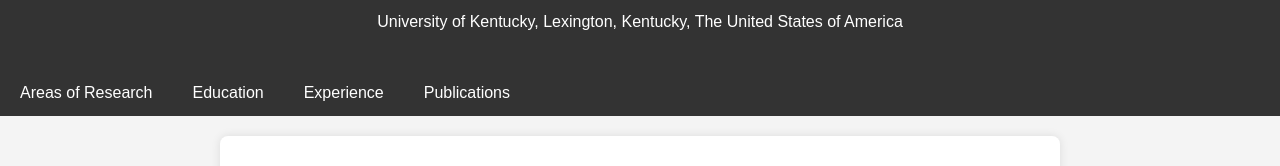
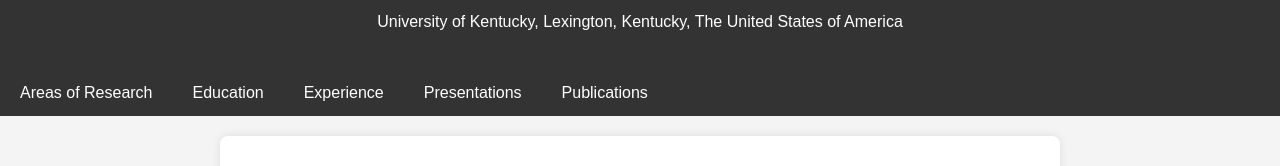
Before and after one commit to alironak/alironak.github.io, a plain HTML site: page index.html in a window 1280 px wide. Shown: the part 120-286 px from the top of the page. Drawn offline with Linux system fonts and the light colour scheme.

Commit message:
Update index.html

```diff
--- a/index.html
+++ b/index.html
@@ -19,6 +19,7 @@
         <button class="tablink" onclick="openTab('research', this)">Areas of Research</button>
         <button class="tablink" onclick="openTab('education', this)">Education</button>
         <button class="tablink" onclick="openTab('experience', this)">Experience</button>
+        <button class="tablink" onclick="openTab('presentations', this)">Presentations</button>
         <button class="tablink" onclick="openTab('publications', this)">Publications</button>
     </div>
 
```
